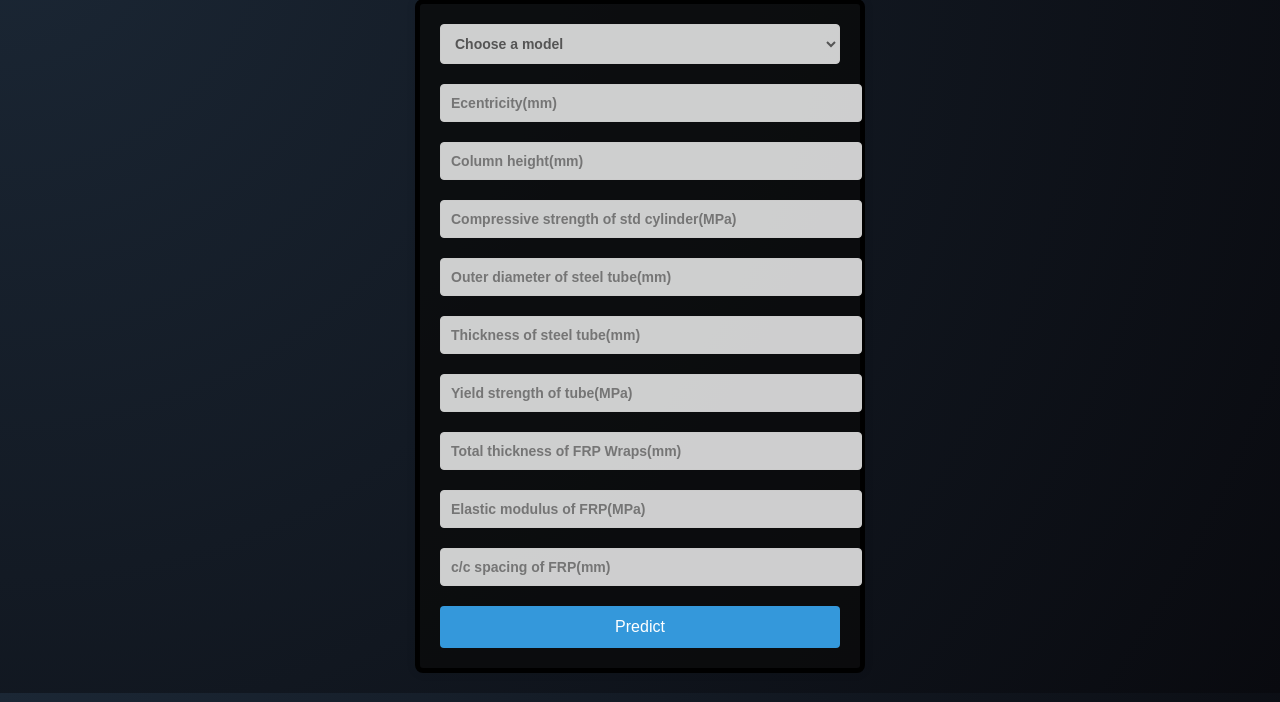
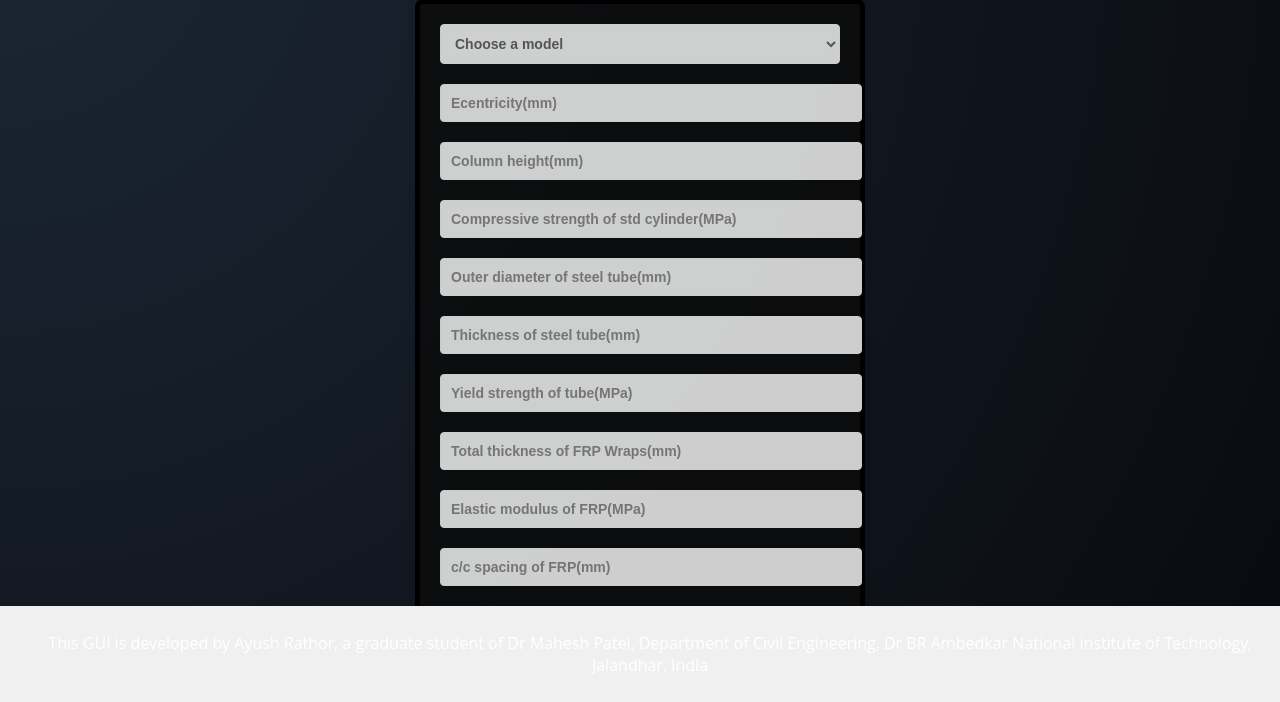
Before and after one commit to ayushrathore111/loadpredictor, a Flask app: page / in a window 1280 px wide. Shown: the part 98-800 px from the top of the page. Run offline with Flask 3, Linux system fonts and the light colour scheme; parts of the project's set-up code (start-up, migrations or seed data) failed here and were passed over.

Commit message:
Update index.html

```diff
--- a/templates/index.html
+++ b/templates/index.html
@@ -66,7 +66,9 @@
 
  </div>
 </div>
-
+<footer>
+    <p>This GUI is developed by Ayush Rathor, a graduate student of Dr Mahesh Patel, Department of Civil Engineering, Dr BR Ambedkar National institute of Technology, Jalandhar, India</p>
+		</footer>
 </body>
 
 </html>
```
